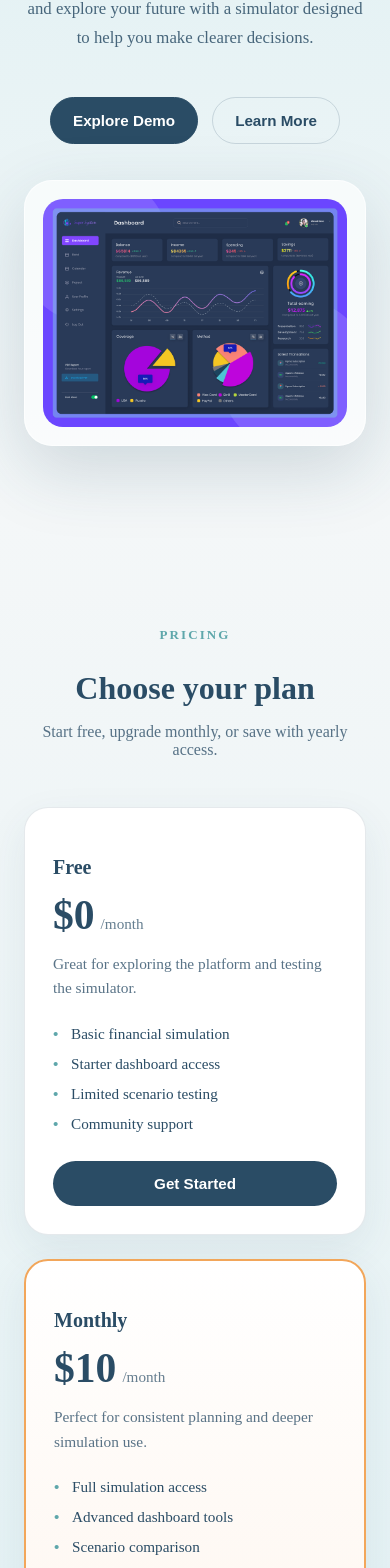
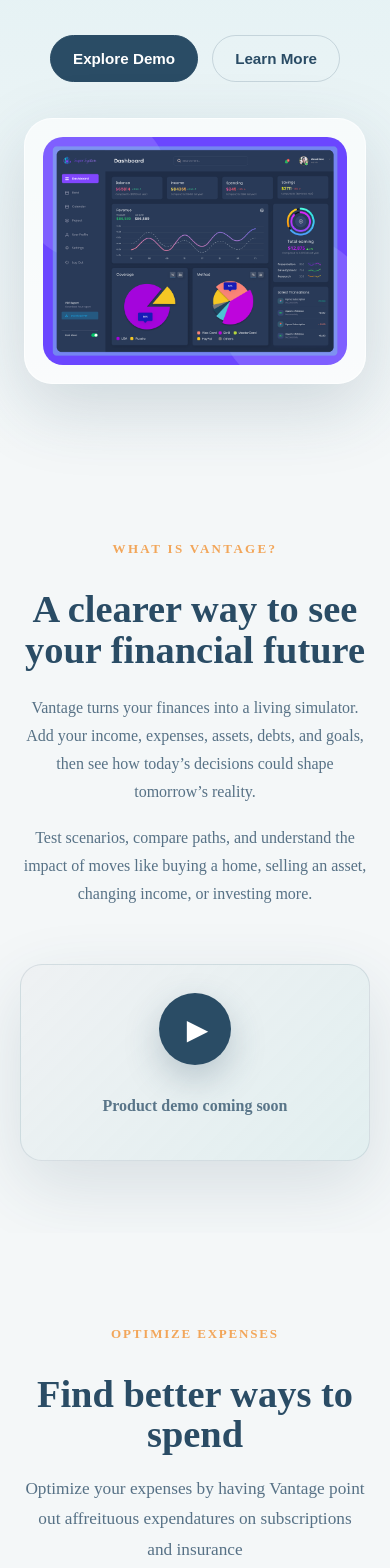
Before and after one commit to mikeCode321/vantagelabs, a Next.js app in the folder frontend/: page / in a window 390 px wide. Shown: the part 423-1991 px from the top of the page. Built offline with nearby package versions, Linux system fonts and the light colour scheme; a web font is replaced by a local one.

Commit message:
added a what is vantage section and highlighted some future features

```diff
--- a/frontend/app/page.tsx
+++ b/frontend/app/page.tsx
@@ -1,12 +1,16 @@
 import Navbar from "@/components/Landing/Navbar";
 import HeroSection  from "@/components/Landing/HeroSection";
 import PricingSection from "@/components/Landing/PricingSection";
+import WhatIsVantageSection from "@/components/Landing/WhatIsVantageSection";
+import FeatureHighlightsSection from "@/components/Landing/FeatureHighlightSection";
 
 export default function HomePage() {
   return (
     <main className="min-h-screen bg-black text-white">
       <Navbar />
       <HeroSection />
+      <WhatIsVantageSection />
+      <FeatureHighlightsSection />
       <PricingSection />
     </main>
   );
--- /dev/null
+++ b/frontend/components/Landing/FeatureHighlightSection.css
@@ -0,0 +1,118 @@
+.features-section {
+    background: var(--off-white);
+    padding: 80px 24px 120px;
+    overflow: hidden;
+  }
+
+  .features-inner {
+    max-width: 1220px;
+    margin: 0 auto;
+    display: flex;
+    flex-direction: column;
+    gap: 110px;
+  }
+
+  .feature-row {
+    display: grid;
+    grid-template-columns: 0.9fr 1.1fr;
+    align-items: center;
+    gap: 72px;
+    opacity: 0;
+    transform: translateY(32px);
+    animation: featureFadeUp 0.8s ease forwards;
+    animation-timeline: view();
+    animation-range: entry 15% cover 35%;
+  }
+
+  .feature-row-reverse {
+    grid-template-columns: 1.1fr 0.9fr;
+  }
+
+  .feature-row-reverse .feature-copy {
+    order: 2;
+  }
+
+  .feature-row-reverse .feature-visual {
+    order: 1;
+  }
+
+  .feature-copy {
+    max-width: 560px;
+  }
+
+  .feature-eyebrow {
+    font-size: 13px;
+    font-weight: 800;
+    letter-spacing: 0.14em;
+    text-transform: uppercase;
+    color: var(--accent);
+    margin-bottom: 14px;
+  }
+
+  .feature-title {
+    font-size: clamp(2.4rem, 4.5vw, 4.2rem);
+    line-height: 1.05;
+    font-weight: 700;
+    color: var(--primary);
+    margin-bottom: 20px;
+  }
+
+  .feature-description {
+    font-family: var(--font-sans);
+    font-size: 1.08rem;
+    line-height: 1.75;
+    color: rgba(42, 76, 101, 0.78);
+  }
+
+  .feature-visual {
+    width: 100%;
+  }
+
+  .feature-placeholder {
+    min-height: 390px;
+    border-radius: 30px;
+    background:
+      linear-gradient(135deg, rgba(42, 76, 101, 0.08), rgba(95, 167, 171, 0.16)),
+      rgba(255, 255, 255, 0.8);
+    border: 1px solid rgba(42, 76, 101, 0.1);
+    box-shadow: 0 24px 70px rgba(42, 76, 101, 0.13);
+    display: flex;
+    align-items: center;
+    justify-content: center;
+    color: rgba(42, 76, 101, 0.55);
+    font-family: var(--font-sans);
+    font-weight: 700;
+  }
+
+  @keyframes featureFadeUp {
+    to {
+      opacity: 1;
+      transform: translateY(0);
+    }
+  }
+
+  @media (max-width: 900px) {
+    .features-inner {
+      gap: 80px;
+    }
+
+    .feature-row,
+    .feature-row-reverse {
+      grid-template-columns: 1fr;
+      gap: 32px;
+    }
+
+    .feature-row-reverse .feature-copy,
+    .feature-row-reverse .feature-visual {
+      order: initial;
+    }
+
+    .feature-copy {
+      max-width: 100%;
+      text-align: center;
+    }
+
+    .feature-placeholder {
+      min-height: 280px;
+    }
+  }
--- /dev/null
+++ b/frontend/components/Landing/FeatureHighlightSection.tsx
@@ -0,0 +1,56 @@
+// @ts-ignore: CSS import side effect declaration
+import "./FeatureHighlightSection.css";
+
+const features = [
+  {
+    eyebrow: "OPTIMIZE EXPENSES",
+    title: "Find better ways to spend",
+    description:
+      "Optimize your expenses by having Vantage point out affreituous expendatures on subscriptions and insurance",
+  },
+  {
+    eyebrow: "VISUALIZE YOUR LIFESTYLE",
+    title: "See where your money is really going",
+    description:
+      "Turn your income, spending, assets, and goals into clear charts that show how your lifestyle changes over time.",
+  },
+  {
+    eyebrow: "CROSS-SIMULATION",
+    title: "Compare different versions of your future",
+    description:
+      "Run multiple scenarios side by side — buying a home, investing more, changing income, or cutting expenses — and see which path gives you the strongest outlook.",
+  },
+  {
+    eyebrow: "AI OUTLOOK",
+    title: "Get an agentic view of your plan",
+    description:
+      "Vantage can analyze your simulation, highlight risks and opportunities, and explain what changes could improve your long-term financial path.",
+  },
+];
+
+export default function FeatureHighlightsSection() {
+  return (
+    <section className="features-section">
+      <div className="features-inner">
+        {features.map((feature, index) => (
+          <div
+            className={`feature-row ${index % 2 === 1 ? "feature-row-reverse" : ""}`}
+            key={feature.eyebrow}
+          >
+            <div className="feature-copy">
+              <p className="feature-eyebrow">{feature.eyebrow}</p>
+              <h2 className="feature-title">{feature.title}</h2>
+              <p className="feature-description">{feature.description}</p>
+            </div>
+
+            <div className="feature-visual">
+              <div className="feature-placeholder">
+                <span>Feature preview</span>
+              </div>
+            </div>
+          </div>
+        ))}
+      </div>
+    </section>
+  );
+}
--- a/frontend/components/Landing/HeroSection.tsx
+++ b/frontend/components/Landing/HeroSection.tsx
@@ -1,4 +1,5 @@
 import Image from "next/image";
+// @ts-ignore: CSS import side effect declaration
 import "./HeroSection.css";
 
 export default function HeroSection() {
@@ -6,15 +7,14 @@
     <section className="hero-section">
       <div className="hero-inner">
         <div className="hero-left">
-          <p className="hero-eyebrow">Financial Simulation Platform</p>
 
           <h1 className="hero-title">
             Take Ad<span className="hero-accent">vantage</span> of your future
           </h1>
 
           <p className="hero-description">
-            Build smarter financial plans, visualize outcomes, and explore your
-            future with a simulator designed to help you make clearer decisions.
+           Simulate your future and take control of your finances with tools
+           that turns complex decisions into clear, visual outcomes.
           </p>
 
           <div className="hero-actions">
--- /dev/null
+++ b/frontend/components/Landing/WhatIsVantageSection.css
@@ -0,0 +1,90 @@
+.what-section {
+    background: var(--off-white);
+    padding: 96px 24px;
+  }
+
+  .what-inner {
+    max-width: 1050px;
+    margin: 0 auto;
+    text-align: center;
+  }
+
+  .what-eyebrow {
+    font-size: 13px;
+    font-weight: 800;
+    letter-spacing: 0.18em;
+    text-transform: uppercase;
+    color: var(--accent);
+    margin-bottom: 18px;
+  }
+
+  .what-title {
+    font-size: clamp(2.4rem, 5vw, 4.8rem);
+    line-height: 1.05;
+    font-weight: 800;
+    color: var(--primary);
+    margin-bottom: 24px;
+  }
+
+  .what-description {
+    max-width: 760px;
+    margin: 0 auto 18px;
+    font-family: var(--font-sans);
+    font-size: 1.15rem;
+    line-height: 1.75;
+    font-weight: 400;
+    color: rgba(42, 76, 101, 0.78);
+  }
+
+  .what-video-placeholder {
+    margin: 56px auto 0;
+    width: 100%;
+    max-width: 920px;
+    aspect-ratio: 16 / 9;
+    border-radius: 28px;
+    background:
+      linear-gradient(135deg, rgba(42, 76, 101, 0.08), rgba(95, 167, 171, 0.18)),
+      var(--white);
+    border: 1px solid rgba(42, 76, 101, 0.12);
+    box-shadow: 0 24px 70px rgba(42, 76, 101, 0.14);
+    display: flex;
+    flex-direction: column;
+    align-items: center;
+    justify-content: center;
+    gap: 16px;
+    color: var(--primary);
+  }
+
+  .what-play-button {
+    width: 72px;
+    height: 72px;
+    border-radius: 999px;
+    background: var(--primary);
+    color: var(--white);
+    display: flex;
+    align-items: center;
+    justify-content: center;
+    font-size: 28px;
+    padding-left: 5px;
+    box-shadow: 0 14px 35px rgba(42, 76, 101, 0.25);
+  }
+
+  .what-video-placeholder p {
+    font-size: 1rem;
+    font-weight: 700;
+    color: rgba(42, 76, 101, 0.75);
+  }
+
+  @media (max-width: 768px) {
+    .what-section {
+      padding: 72px 20px;
+    }
+
+    .what-description {
+      font-size: 1rem;
+    }
+
+    .what-video-placeholder {
+      border-radius: 22px;
+    }
+  }
--- /dev/null
+++ b/frontend/components/Landing/WhatIsVantageSection.tsx
@@ -0,0 +1,32 @@
+// @ts-ignore: CSS import side effect declaration
+import "./WhatIsVantageSection.css";
+
+export default function WhatIsVantageSection() {
+  return (
+    <section className="what-section">
+      <div className="what-inner">
+        <p className="what-eyebrow">WHAT IS VANTAGE?</p>
+
+        <h2 className="what-title">
+          A clearer way to see your financial future
+        </h2>
+
+        <p className="what-description">
+        Vantage turns your finances into a living simulator. Add your income,
+        expenses, assets, debts, and goals, then see how today’s decisions could
+        shape tomorrow’s reality.
+        </p>
+
+        <p className="what-description">
+        Test scenarios, compare paths, and understand the impact of moves like buying
+        a home, selling an asset, changing income, or investing more.
+        </p>
+
+        <div className="what-video-placeholder">
+          <div className="what-play-button">▶</div>
+          <p>Product demo coming soon</p>
+        </div>
+      </div>
+    </section>
+  );
+}
```
